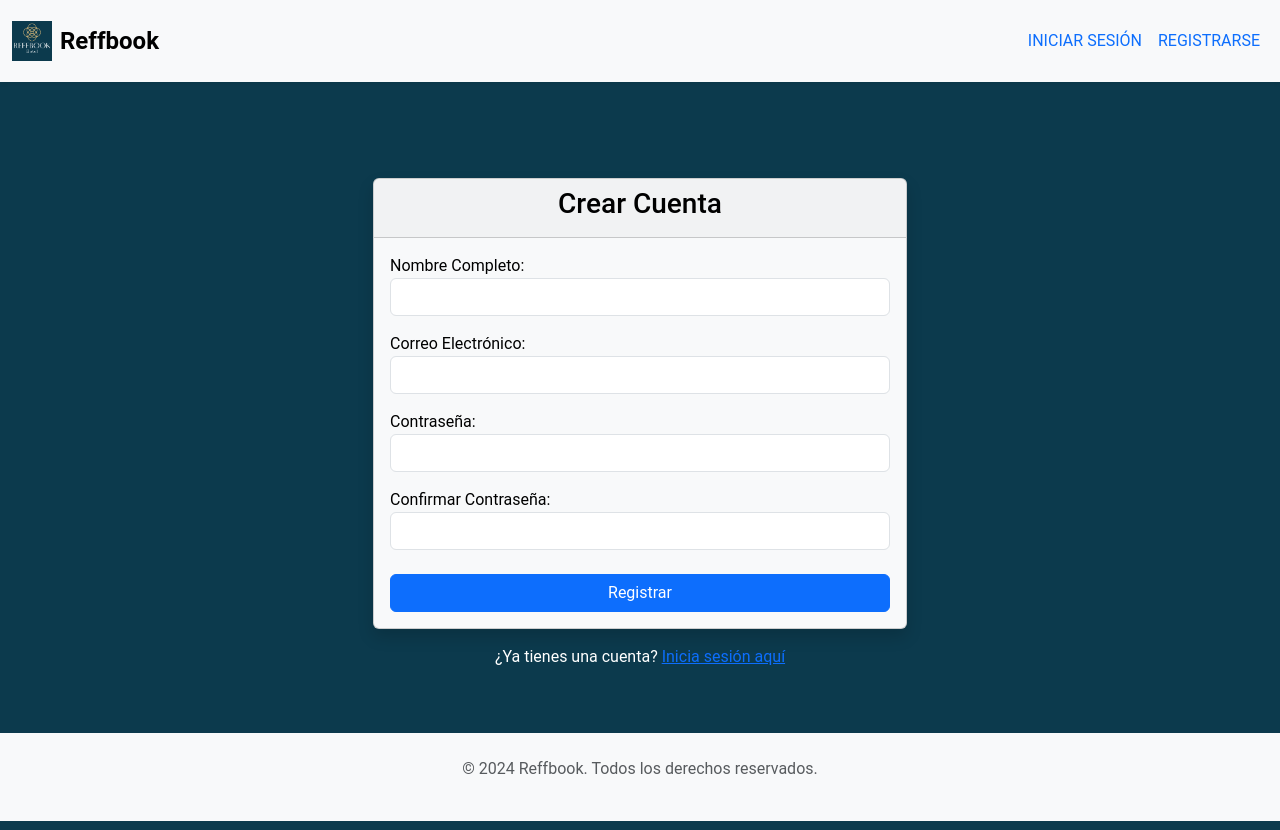
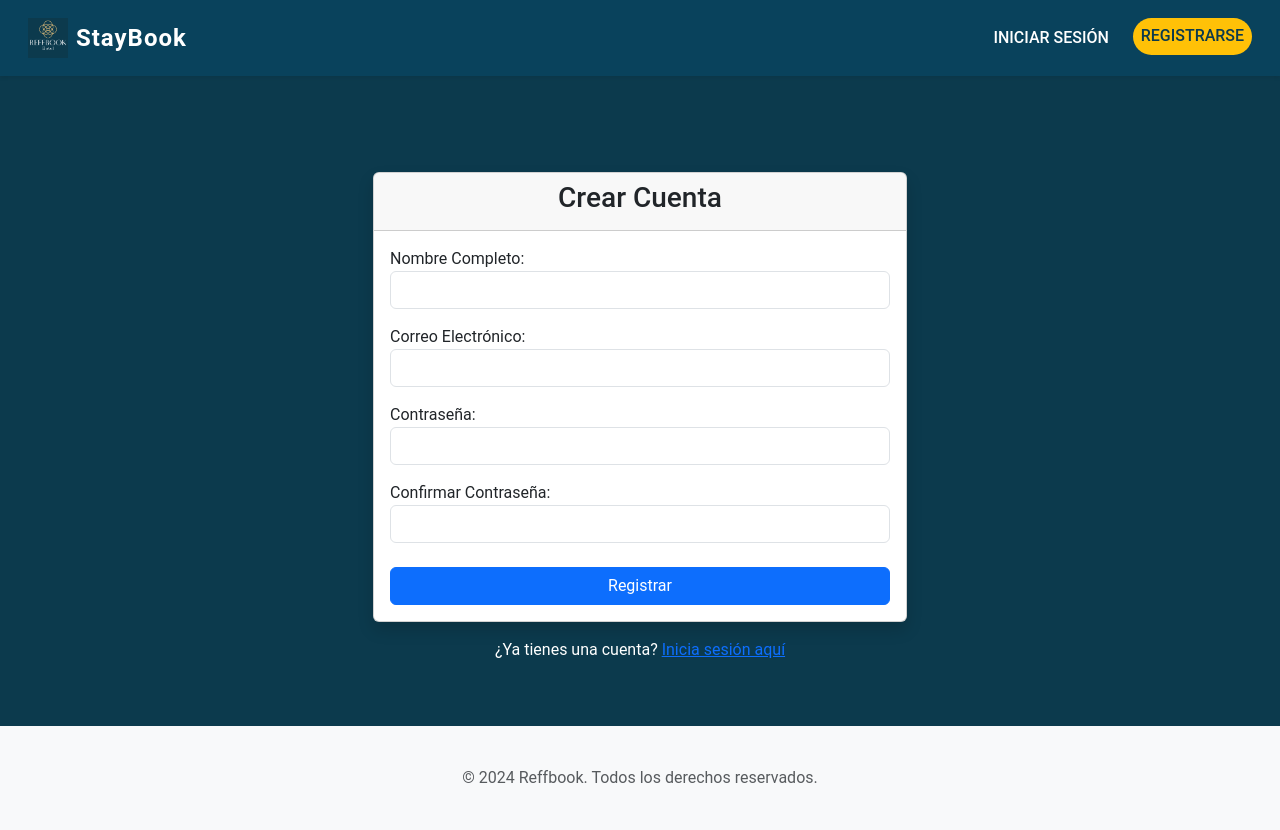
Before and after one commit to CainSoulless/StayBook, a Django app: page /registro/ in a window 1280 px wide. Run offline with Django 5.2, Linux system fonts and the light colour scheme.

Commit message:
[EDIT] URLs and nav UI

```diff
--- a/core/static/css/global.css
+++ b/core/static/css/global.css
@@ -1,19 +1,77 @@
-/* Establecer color de fondo global para todo el sitio */
-body {
-    background-color: #0c3a4d; /* Color de fondo que quieres usar */
-    color: white; /* Cambia el color del texto para que sea legible en el fondo oscuro */
-    font-family: 'Roboto', sans-serif;
-    margin: 0;
-    padding: 0;
+/* =========================
+   NAVBAR ESTILO DARK ELEGANTE
+   ========================= */
+.custom-navbar {
+    background-color: #09425c; /* mismo tono que el fondo global */
+    padding: 0.8rem 1rem;
 }
 
-/* Asegúrate de que los elementos del formulario y texto se vean bien */
-input, select, textarea {
-    background-color: white;
-    color: #0c3a4d;
+.custom-navbar .navbar-brand .brand-text {
+    font-size: 1.5rem;
+    font-weight: 700;
+    color: #ffffff !important; /* texto blanco */
+    letter-spacing: 1px;
 }
 
-.card, .modal-content {
-    background-color: #f8f9fa;
-    color: black;
+.custom-navbar .nav-link {
+    color: #ffffff !important; /* links blancos */
+    font-weight: 500;
+    text-transform: uppercase;
+    margin-left: 1rem;
+    transition: color 0.3s ease-in-out, transform 0.2s ease;
 }
+
+.custom-navbar .nav-link:hover {
+    color: #ffc107 !important; /* hover dorado */
+    transform: translateY(-2px);
+}
+
+/* Botón cerrar sesión (rojo) */
+.custom-navbar .logout-btn {
+    color: #ff4d4d !important;
+    font-weight: 600;
+    border: none;
+    background: none;
+    padding: 0;
+    cursor: pointer;
+}
+
+/* Botón registrarse (destacado amarillo) */
+.custom-navbar .register-btn {
+    color: #0c3a4d !important;
+    background: #ffc107;
+    border-radius: 20px;
+    padding: 0.4rem 0.9rem;
+    margin-left: 1rem;
+    transition: background 0.3s ease;
+}
+
+.custom-navbar .register-btn:hover {
+    background: #e0a800;
+    color: #005685 !important;
+}
+
+.site-dark {
+    background-color: #0c3a4d;
+    color: #ffffff;
+    font-family: 'Roboto', sans-serif;
+}
+
+.logout-btn {
+    padding: 8;          /* igual que nav-link */
+    margin: 16;          /* igual que nav-link */
+    border: 0 !important;
+    line-height: normal; /* corrige altura */
+}
+
+/* Footer */
+.custom-footer {
+    background-color: #072c3d; /* Azul más oscuro */
+    color: #ffffff;
+    padding: 1rem 0;
+}
+
+.custom-footer p {
+    margin: 0;
+    color: #adb5bd; /* gris clarito */
+}
--- a/core/templates/core/base.html
+++ b/core/templates/core/base.html
@@ -15,7 +15,7 @@
     <link href="https://cdn.jsdelivr.net/npm/bootstrap@5.3.3/dist/css/bootstrap.min.css" rel="stylesheet" integrity="sha384-QWTKZyjpPEjISv5WaRU9OFeRpok6YctnYmDr5pNlyT2bRjXh0JMhjY6hW+ALEwIH" crossorigin="anonymous">
     <link rel="stylesheet" href="{% static 'css/global.css' %}">
 </head>
-<body class="d-flex flex-column min-vh-100">
+<body class="d-flex flex-column min-vh-100 site-dark">
 
     <!-- Navbar -->
     {% include 'nav.html' %}
@@ -27,7 +27,7 @@
     </div>
 
     <!-- Footer -->
-    <footer class="bg-light text-center  mt-5">
+    <footer class="bg-light text-center mt-5 custom-footer">
         <div class="container p-4">
             <p class="text-muted">© 2024 Reffbook. Todos los derechos reservados.</p>
         </div>
--- a/core/templates/core/nav.html
+++ b/core/templates/core/nav.html
@@ -1,10 +1,10 @@
 {% load static %}
 
-<nav class="navbar navbar-expand-lg navbar-light bg-light py-3 shadow-sm">
+<nav class="navbar navbar-expand-lg custom-navbar shadow-sm">
     <div class="container-fluid">
-        <a class="navbar-brand d-flex align-items-center" href="{% url 'cliente_home' %}" aria-label="Reffbook Home">
-            <img src="{% static 'img/reffbook_logo.png' %}" alt="Logo de Reffbook" width="40" height="40" class="me-2">
-            <span class="fs-4 fw-bold">Reffbook</span>
+        <a class="navbar-brand d-flex align-items-center" href="{% url 'cliente_home' %}" aria-label="StayBook Home">
+            <img src="{% static 'img/reffbook_logo.png' %}" alt="Logo de StayBook" width="40" height="40" class="me-2">
+            <span class="brand-text">StayBook</span>
         </a>
 
         <button class="navbar-toggler" type="button" data-bs-toggle="collapse" data-bs-target="#navbarNav"
@@ -13,34 +13,34 @@
         </button>
 
         <div class="collapse navbar-collapse" id="navbarNav">
-            <ul class="navbar-nav ms-auto">
+            <ul class="navbar-nav ms-auto mb-2 mb-lg-0">
                 {% if request.user.is_authenticated %}
-                    <ul class="navbar-nav me-auto mb-2 mb-lg-0">
                 <li class="nav-item">
-                            <a class="nav-link text-uppercase text-primary" href="{% url 'lista_habitaciones' %}">Hacer Reserva</a>
+                    <a class="nav-link" href="{% url 'lista_habitaciones' %}">Hacer Reserva</a>
                 </li>
                 <li class="nav-item">
-                            <a class="nav-link text-uppercase text-primary" href="{% url 'historial_reservas' %}">Historial de Reservas</a>
+                    <a class="nav-link" href="{% url 'historial_reservas' %}">Historial</a>
                 </li>
                 <li class="nav-item">
-                            <a class="nav-link text-uppercase text-primary" href="{% url 'cliente_datos' %}">Perfil</a>
+                    <a class="nav-link" href="{% url 'cliente_datos' %}">Perfil</a>
                 </li>
                 <li class="nav-item">
-                            <form method="POST" action="{% url 'logout' %}" class="d-inline">
+                    <a href="#" class="nav-link text-danger"
+                        onclick="event.preventDefault(); document.getElementById('logout-form').submit();">
+                        Cerrar Sesión
+                    </a>
+                    <form id="logout-form" method="POST" action="{% url 'logout' %}" class="d-none">
                         {% csrf_token %}
-                                <button type="submit" class="nav-link text-uppercase text-danger" style="background: none; border: none; padding: 0; cursor: pointer;">Cerrar Sesión</button>
                     </form>
                 </li>
-                    </ul>
+
                 {% else %}
-                    <ul class="navbar-nav me-auto mb-2 mb-lg-0">
                 <li class="nav-item">
-                            <a class="nav-link text-uppercase text-primary" href="{% url 'login' %}">Iniciar Sesión</a>
+                    <a class="nav-link" href="{% url 'login' %}">Iniciar Sesión</a>
                 </li>
                 <li class="nav-item">
-                            <a class="nav-link text-uppercase text-primary" href="{% url 'registro' %}">Registrarse</a>
+                    <a class="nav-link register-btn" href="{% url 'registro' %}">Registrarse</a>
                 </li>
-                    </ul>
                 {% endif %}
             </ul>
         </div>
--- a/core/templates/registration/registro.html
+++ b/core/templates/registration/registro.html
@@ -1,7 +1,7 @@
 {% extends 'base.html' %}
 
 {% block title %}
-Registro - Reffbook
+Registro - StayBook
 {% endblock %}
 
 {% block content %}
@@ -13,6 +13,17 @@ Registro - Reffbook
                     <h3>Crear Cuenta</h3>
                 </div>
                 <div class="card-body">
+
+                    <!-- Bloque de mensajes -->
+                    {% if messages %}
+                        {% for message in messages %}
+                            <div class="alert alert-{% if message.tags == 'error' %}danger{% else %}{{ message.tags }}{% endif %} alert-dismissible fade show" role="alert">
+                                {{ message }}
+                                <button type="button" class="btn-close" data-bs-dismiss="alert" aria-label="Close"></button>
+                            </div>
+                        {% endfor %}
+                    {% endif %}
+
                     <form method="POST" action="{% url 'registro' %}">
                         {% csrf_token %}
                         <div class="form-group mb-3">
--- a/core/views.py
+++ b/core/views.py
@@ -10,8 +10,8 @@ from django.utils import timezone
 
 def landing_page(request):
     """Redirige a cliente_home si el usuario está autenticado."""
-    if request.user.is_authenticated:
-        return redirect('cliente_home')
+    #if request.user.is_authenticated:
+    #    return redirect('cliente_home')
     return render(request, 'core/landing_page.html')
 
 def inicio_sesion(request):
--- a/reffbook/urls.py
+++ b/reffbook/urls.py
@@ -10,7 +10,7 @@ from django.contrib import admin
 urlpatterns = [
     # Rutas principales
 
-    path('', lambda req: redirect('landing_page')),
+    path('', lambda req: redirect('lista_habitaciones')),
     path('landing/', views.landing_page, name='landing_page'),
 
     # Autenticación
```
Also changed, not shown: core/templates/registration/login.html (+6 -3 lines). Lines whose indentation alone changed are shown as unchanged.
